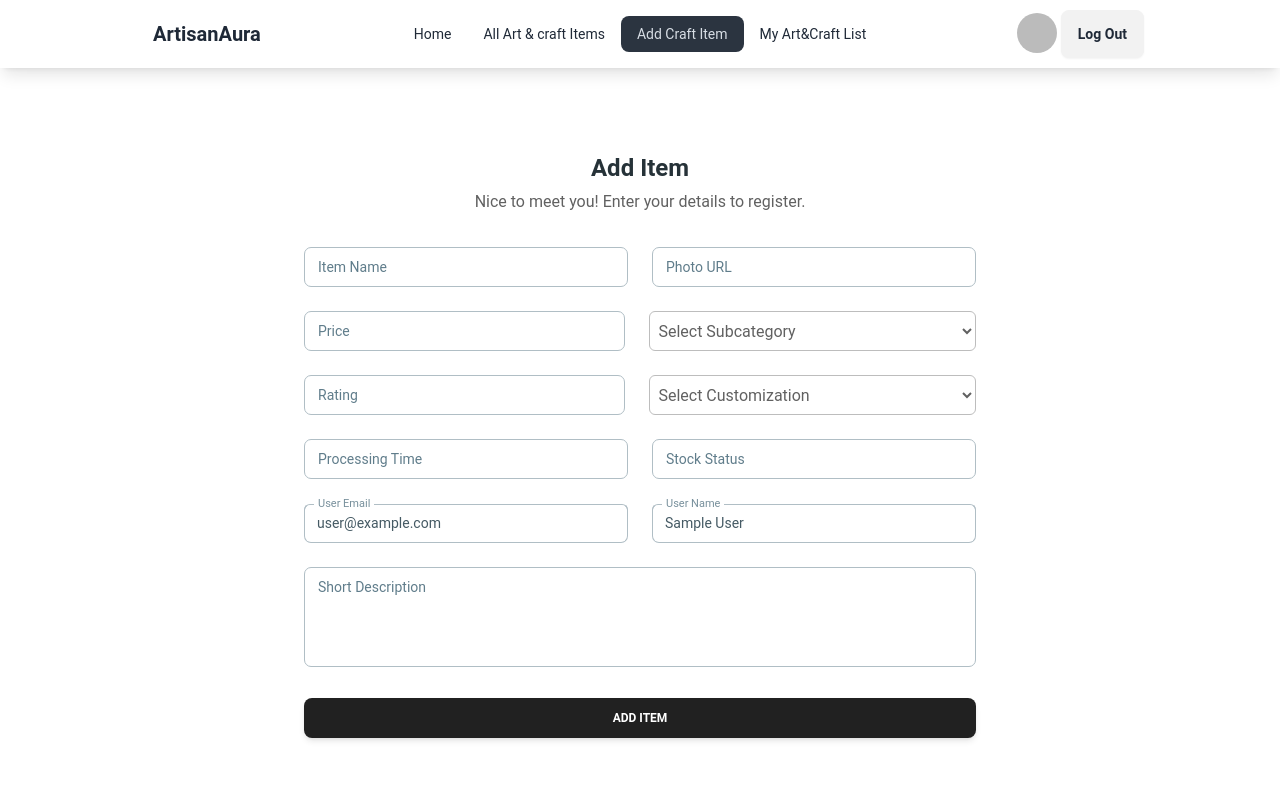
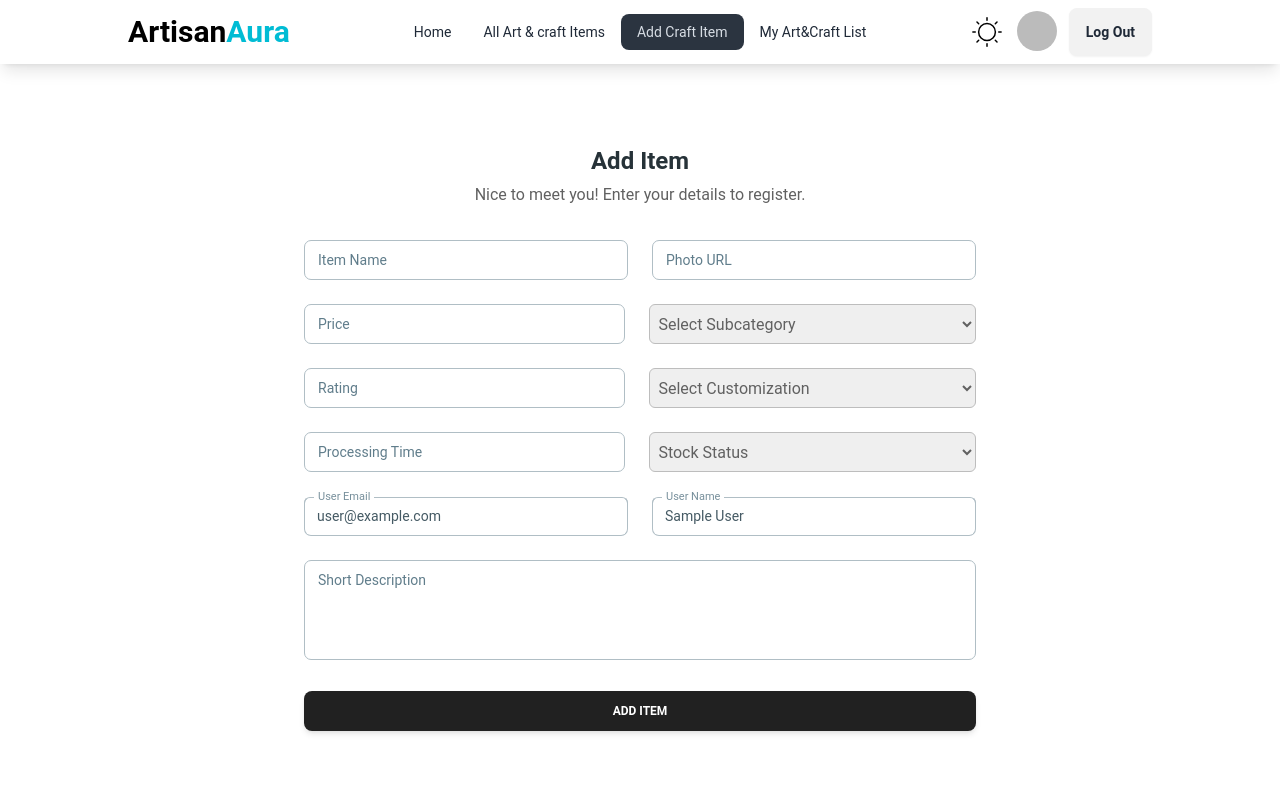
Before and after one commit to Anupam2570632/ArtisanAura, a React (Vite) app: page /addItem in a window 1280 px wide. Shown: the top 800 px of the page. Built offline with nearby package versions, Linux system fonts and the light colour scheme; no server answers; sample sign-in values are in the browser's storage.

Commit message:
Implemented a theme toggle icon

```diff
--- a/src/components/CraftAndItems.jsx
+++ b/src/components/CraftAndItems.jsx
@@ -21,7 +21,7 @@ const CraftAndItems = () => {
             <hr className="w-9/12 mx-auto" />
             <div className="w-11/12 md:w-[80%] mx-auto grid grid-cols-1 gap-6 md:grid-cols-2 xl:grid-cols-3">
                 {
-                    items.slice(2, 8).map(item => <div className="itemCard mt-8 p-6 border bg-[#f5f5f5] border-[#e0e0e0] rounded-md flex flex-col gap-4 items-center" key={item._id}>
+                    items.slice(2, 8).map(item => <div className="itemCard mt-8 p-6 border  border-[#e0e0e0] rounded-md flex flex-col gap-4 items-center" key={item._id}>
                         <img className="h-60 object-cover rounded-sm w-full object-bottom" src={item.image} alt="" />
                         <div className="flex w-full flex-col gap-4 items-center">
                             <h1 className="text-[#3498db] font-bold text-xl">{item.item_name}</h1>
--- a/src/components/Header.jsx
+++ b/src/components/Header.jsx
@@ -1,14 +1,28 @@
-import { useContext } from "react";
+import { useContext, useState } from "react";
 import { Link, NavLink } from "react-router-dom";
 import { AuthContext } from "../AuthProvider/AuthProvider";
 import 'react-tooltip/dist/react-tooltip.css'
 import { Tooltip } from "react-tooltip";
+import { CiLight } from "react-icons/ci";
+import { FaMoon } from "react-icons/fa6";
 
 
 
 const Header = () => {
     const { user, logOut } = useContext(AuthContext)
     console.log(user)
+
+    const themeC = document.querySelector('html')
+    const [theme, setTheme] = useState(true)
+    let themes;
+
+    if (theme) {
+        themes = 'light'
+    } else {
+        themes = 'dark'
+    }
+
+    themeC.setAttribute('data-theme', themes)
 
     const handleLogOut = () => {
         logOut()
@@ -33,29 +47,36 @@ const Header = () => {
 
     return (
         <div className="w-full shadow-lg fixed top-0 z-10 bg-white">
-            <div className="navbar w-11/12 md:w-4/5 mx-auto">
-                <div className="navbar-start">
+            <div className="navbar w-11/12 md:w-4/5 mx-auto p-0">
+                <div className="navbar-start p-0">
                     <div className="dropdown">
-                        <div tabIndex={0} role="button" className="btn btn-ghost lg:hidden">
+                        <div tabIndex={0} role="button" className="btn btn-ghost p-0 lg:hidden">
                             <svg xmlns="http://www.w3.org/2000/svg" className="h-5 w-5" fill="none" viewBox="0 0 24 24" stroke="currentColor"><path strokeLinecap="round" strokeLinejoin="round" strokeWidth="2" d="M4 6h16M4 12h8m-8 6h16" /></svg>
                         </div>
-                        <ul tabIndex={0} className="menu menu-sm dropdown-content mt-3 z-10 p-2 shadow bg-base-100 rounded-box w-52">
+                        <ul tabIndex={0} className="menu menu-sm dropdown-content mt-3 z-10 shadow bg-base-100 rounded-box w-52">
                             {navList}
                         </ul>
                     </div>
-                    <a className="btn btn-ghost text-xl">ArtisanAura</a>
+                    <Link to={'/'}>
+                        <h2 className="font-bold text-black text-3xl p-0">Artisan<span className="text-cyan-500">Aura</span></h2>
+                    </Link>
                 </div>
                 <div className="navbar-center hidden lg:flex">
                     <ul className="menu menu-horizontal px-1">
                         {navList}
                     </ul>
                 </div>
-                <div className="navbar-end">
+                <div className="navbar-end space-x-2">
+                    <div onClick={() => setTheme(!theme)} className="">
+                        {
+                            theme ? <CiLight className="text-2xl md:text-4xl font-bold text-black" /> : <FaMoon className="text-2xl md:text-4xl font-bold text-black" />
+                        }
+                    </div>
                     {
                         user ?
                             <>
                                 <Tooltip id="my-tooltip" />
-                                <div  data-tooltip-id="my-tooltip" className="z-10"  data-tooltip-content={user.displayName} data-tooltip-place="bottom">
+                                <div data-tooltip-id="my-tooltip" className="z-10" data-tooltip-content={user.displayName} data-tooltip-place="bottom">
                                     <div tabIndex={0} role="button" className="btn btn-ghost btn-circle avatar">
                                         <div className="w-10 rounded-full">
                                             <img alt="Tailwind CSS Navbar component" src={user.photoURL} />
--- a/src/pages/AddItem/AddItem.jsx
+++ b/src/pages/AddItem/AddItem.jsx
@@ -33,16 +33,16 @@ export function AddItem() {
         console.log(item);
 
         fetch('http://localhost:5000/items', {
-            method:'POST',
-            headers:{
-                'content-type':'application/json'
+            method: 'POST',
+            headers: {
+                'content-type': 'application/json'
             },
             body: JSON.stringify(item)
         })
-        .then(res=>res.json())
-        .then(data=>{
+            .then(res => res.json())
+            .then(data => {
                 console.log(data)
-            if(data.insertedId){
+                if (data.insertedId) {
                     swal({
                         title: "Item Added Successfully!",
                         icon: "success",
@@ -54,7 +54,7 @@ export function AddItem() {
     };
 
     return (
-        <div className="w-full bg-[#fff]">
+        <div className="w-full">
             <Card className="w-[65%] mx-auto p-20" color="transparent" shadow={false}>
                 <Typography className="text-center" variant="h4" color="blue-gray">
                     Add Item
@@ -70,7 +70,7 @@ export function AddItem() {
                         </div>
                         <div className="mb-1 flex gap-6">
                             <Input type="text" name="price" color="blue" label="Price" />
-                            <select name="subcategory" className="border w-full border-gray-400 rounded-md p-1  bg-[#fff]" defaultValue="">
+                            <select name="subcategory" className="border w-full border-gray-400 rounded-md p-1 " defaultValue="">
                                 <option value="">Select Subcategory</option>
                                 <option value="Clay-made pottery">Clay-made pottery</option>
                                 <option value="Stoneware">Stoneware</option>
@@ -82,7 +82,7 @@ export function AddItem() {
                         </div>
                         <div className="mb-1 flex gap-6">
                             <Input type="text" name="rating" color="blue" label="Rating" />
-                            <select name="customization" className="border w-full border-gray-400 bg-[#fff] rounded-md p-1" defaultValue="">
+                            <select name="customization" className="border w-full border-gray-400 rounded-md p-1" defaultValue="">
                                 <option value="">Select Customization</option>
                                 <option value="Yes">Yes</option>
                                 <option value="No">No</option>
@@ -90,7 +90,12 @@ export function AddItem() {
                         </div>
                         <div className="mb-1 flex gap-6">
                             <Input name="time" color="blue" label="Processing Time" />
-                            <Input name="stock" color="blue" label="Stock Status" />
+                            {/* <Input name="stock" color="blue" label="Stock Status" /> */}
+                            <select name="stock" className="border w-full border-gray-400 rounded-md p-1" defaultValue="">
+                                <option value="">Stock Status</option>
+                                <option value="In stock">In stock</option>
+                                <option value="Made to Order">Made to Order</option>
+                            </select>
                         </div>
                         <div className="mb-1 flex gap-6">
                             <Input defaultValue={user?.email} name="email" color="blue" label="User Email" />
--- a/src/pages/AllItems/AllItems.jsx
+++ b/src/pages/AllItems/AllItems.jsx
@@ -10,7 +10,7 @@ const AllItems = () => {
             <div className="overflow-x-auto">
                 <table className="table table-auto border-collapse border border-gray-400 shadow-md">
                     <thead>
-                        <tr className="bg-gray-200">
+                        <tr className="">
                             <th className="px-4 py-4 text-[18px] "></th>
                             <th className="px-4 py-4 text-[18px] ">Item Name</th>
                             <th className="px-4 py-4 text-[18px] ">Price</th>
@@ -22,7 +22,7 @@ const AllItems = () => {
                     <tbody>
                         {
                             loadedItems.map((item, idx) => (
-                                <tr key={item._id} className={idx % 2 === 0 ? "bg-gray-100" : "bg-white"}>
+                                <tr key={item._id} >
                                     <td className="border px-4 py-2">{idx + 1}</td>
                                     <td className="border px-4 py-2">{item.item_name}</td>
                                     <td className="border px-4 py-2"><p className=" flex items-center">{item.price} <BsCurrencyDollar></BsCurrencyDollar></p></td>
--- a/src/pages/Root/Root.jsx
+++ b/src/pages/Root/Root.jsx
@@ -11,7 +11,7 @@ const Root = () => {
         <div>
             <HelmetProvider>
                 <Header/>
-                <div className=" mt-[72px]">
+                <div className=" mt-[65px]">
                 <Outlet/>
                 </div>
                 <Footer/>
--- a/tailwind.config.js
+++ b/tailwind.config.js
@@ -1,4 +1,5 @@
 const withMT = require("@material-tailwind/react/utils/withMT");
+const { default: daisyui } = require("daisyui");
 /** @type {import('tailwindcss').Config} */
 
 module.exports = withMT({
@@ -10,4 +11,10 @@ module.exports = withMT({
     extend: {},
   },
   plugins: [require("daisyui")],
+  daisyui: {
+    themes: [
+      "light",
+      "dark"
+    ]
+  },
 });
```
Also changed, not shown: src/pages/MyItem/MyItem.jsx (+22 -4 lines). Lines whose indentation alone changed are shown as unchanged.
